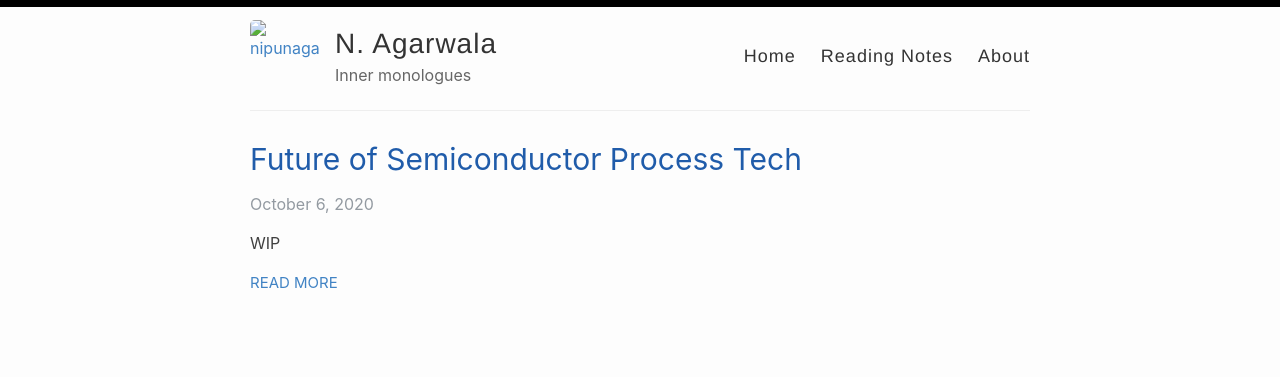
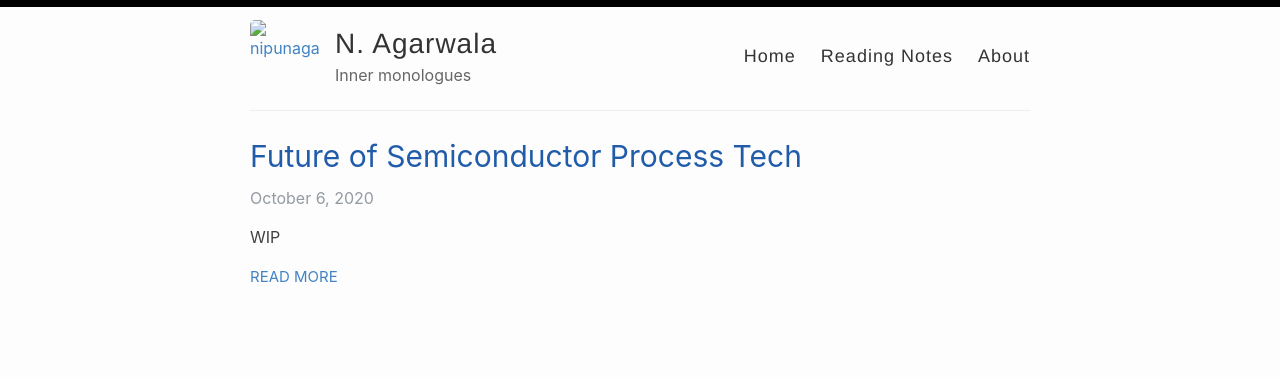
Before and after one commit to nipunagarwala/nipunagarwala.github.io, a Jekyll site: the page built from index.html, in a window 1280 px wide. Shown: the top 377 px of the page. Built offline with Jekyll 4.4.1, drawn with Linux system fonts in a browser that asks for light colours; the list of posts is cut into pages by our own code.

Commit message:
Update style.scss

```diff
--- a/assets/style.scss
+++ b/assets/style.scss
@@ -452,7 +452,7 @@ body:after {
   font-weight: normal;
   font-kerning: auto;
   font-feature-settings: "kern","liga","dlig","hlig","cswh";
-  line-height: 1.2;
+  line-height: 1;
   color: #205caa;
 }
 
@@ -463,7 +463,7 @@ body:after {
   font-weight: normal;
   font-kerning: auto;
   font-feature-settings: "kern","liga","dlig","hlig","cswh";
-  line-height: 1.2;
+  line-height: 1;
   color: #205caa;
 }
 
```
